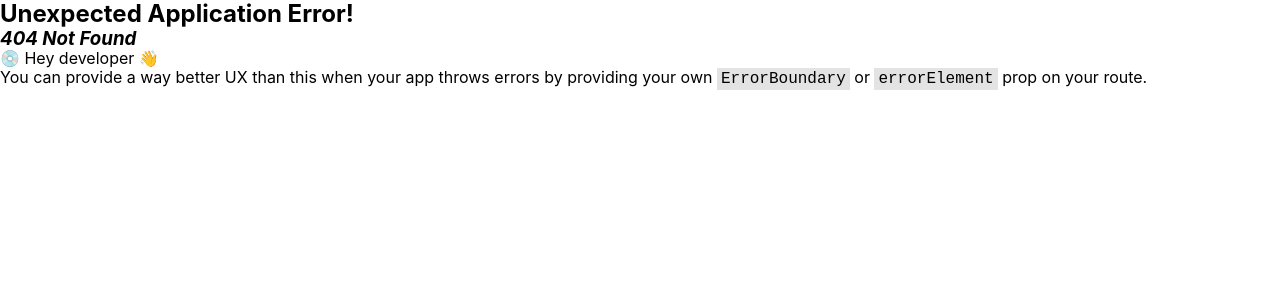
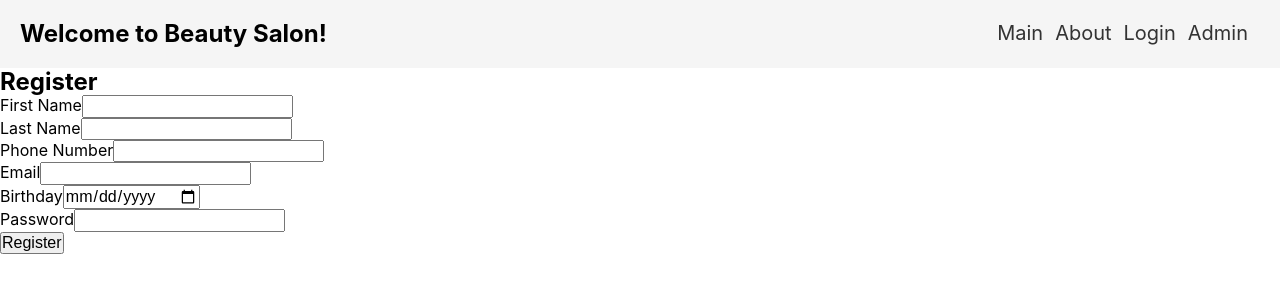
Before and after one commit to EugeneZanevskij/beauty-salon-app, a React (Create React App) app: page /register in a window 1280 px wide. Before the commit this address had no page. Shown: the top 300 px of the page. Built offline with nearby package versions, Linux system fonts and the light colour scheme.

Commit message:
feat: add Login And Registration

```diff
--- a/package.json
+++ b/package.json
@@ -7,6 +7,8 @@
     "@testing-library/react": "^13.4.0",
     "@testing-library/user-event": "^13.5.0",
     "axios": "^1.4.0",
+    "bcrypt": "^5.1.0",
+    "bcryptjs": "^2.4.3",
     "cors": "^2.8.5",
     "mysql2": "^3.3.2",
     "nodemon": "^2.0.22",
--- a/src/App.js
+++ b/src/App.js
@@ -18,6 +18,7 @@ import AccountLayout from './layouts/AccountLayout';
 import AccountPage from './pages/Account/AccountPage';
 import BookingPage from './pages/Account/BookingPage';
 import LoginPage from './pages/LoginPage';
+import RegisterPage from './pages/RegisterPage';
 
 const router = createBrowserRouter(
   createRoutesFromElements(
@@ -41,6 +42,7 @@ const router = createBrowserRouter(
         <Route path='booking' element={<BookingPage />} />
       </Route>
       <Route path='login' element={<LoginPage />} />
+      <Route path='register' element={<RegisterPage />} />
     </Route>
   )
 )
--- a/src/pages/LoginPage.js
+++ b/src/pages/LoginPage.js
@@ -1,9 +1,63 @@
-import React from 'react'
+import React, { useState } from 'react';
+import { useNavigate } from 'react-router-dom';
+import api from '../api';
 
 const LoginPage = () => {
+  const navigate = useNavigate();
+  const [email, setEmail] = useState('');
+  const [password, setPassword] = useState('');
+
+  const handleLogin = (e) => {
+    e.preventDefault();
+
+    console.log(email, password);
+
+    api.post('/api/login', {
+      email,
+      password,
+    })
+      .then((response) => {
+        const data = response.data;
+        // Store the user data in local storage or set an authentication token
+        console.log(data);
+        // localStorage.setItem('user', JSON.stringify(data));
+
+        // Use history.push to change the address without reloading
+        navigate('/account');
+      })
+      .catch((error) => {
+        // Handle login error
+        console.error('Login error:', error);
+        // Show an error message or take appropriate action
+      });
+  };
+
   return (
-    <div>LoginPage</div>
-  )
-}
+    <div>
+      <h2>Login</h2>
+      <form onSubmit={handleLogin}>
+        <div>
+          <label htmlFor="email">Email</label>
+          <input
+            type="text"
+            id="email"
+            value={email}
+            onChange={(e) => setEmail(e.target.value)}
+          />
+        </div>
+        <div>
+          <label htmlFor="password">Password</label>
+          <input
+            type="password"
+            id="password"
+            value={password}
+            onChange={(e) => setPassword(e.target.value)}
+          />
+        </div>
+        <button type="submit">Login</button>
+      </form>
+    </div>
+  );
+};
 
-export default LoginPage
+export default LoginPage;
--- /dev/null
+++ b/src/pages/RegisterPage.js
@@ -0,0 +1,111 @@
+import React, { useState } from 'react';
+import api from '../api';
+
+const RegisterPage = () => {
+  const [client, setClient] = useState({
+    firstName: '',
+    lastName: '',
+    phone_number: '',
+    email: '',
+    birthday: '',
+    password: '',
+  });
+
+  const handleChange = (e) => {
+    const { name, value } = e.target;
+    setClient((prevClient) => ({
+      ...prevClient,
+      [name]: value,
+    }));
+  };
+
+  const handleRegister = async (e) => {
+    e.preventDefault();
+
+    try {
+      const response = await api.post('/api/register', client);
+      console.log(response.data);
+    } catch (error) {
+      console.error('Registration error:', error);
+    }
+    setClient({
+      firstName: '',
+      lastName: '',
+      phone_number: '',
+      email: '',
+      birthday: '',
+      password: '',
+    })
+  };
+
+  return (
+    <div>
+      <h2>Register</h2>
+      <form onSubmit={handleRegister}>
+        <div>
+          <label htmlFor="firstName">First Name</label>
+          <input
+            type="text"
+            id="firstName"
+            name="firstName"
+            value={client.firstName}
+            onChange={handleChange}
+          />
+        </div>
+        <div>
+          <label htmlFor="lastName">Last Name</label>
+          <input
+            type="text"
+            id="lastName"
+            name="lastName"
+            value={client.lastName}
+            onChange={handleChange}
+          />
+        </div>
+        <div>
+          <label htmlFor="phoneNumber">Phone Number</label>
+          <input
+            type="text"
+            id="phone_number"
+            name="phone_number"
+            value={client.phone_number}
+            onChange={handleChange}
+          />
+        </div>
+        <div>
+          <label htmlFor="email">Email</label>
+          <input
+            type="email"
+            id="email"
+            name="email"
+            value={client.email}
+            onChange={handleChange}
+          />
+        </div>
+        <div>
+          <label htmlFor="birthday">Birthday</label>
+          <input
+            type="date"
+            id="birthday"
+            name="birthday"
+            value={client.birthday}
+            onChange={handleChange}
+          />
+        </div>
+        <div>
+          <label htmlFor="password">Password</label>
+          <input
+            type="password"
+            id="password"
+            name="password"
+            value={client.password}
+            onChange={handleChange}
+          />
+        </div>
+        <button type="submit">Register</button>
+      </form>
+    </div>
+  );
+};
+
+export default RegisterPage;
```
Also changed, not shown: 2 other files (tests, documents, lock files or other folders).
